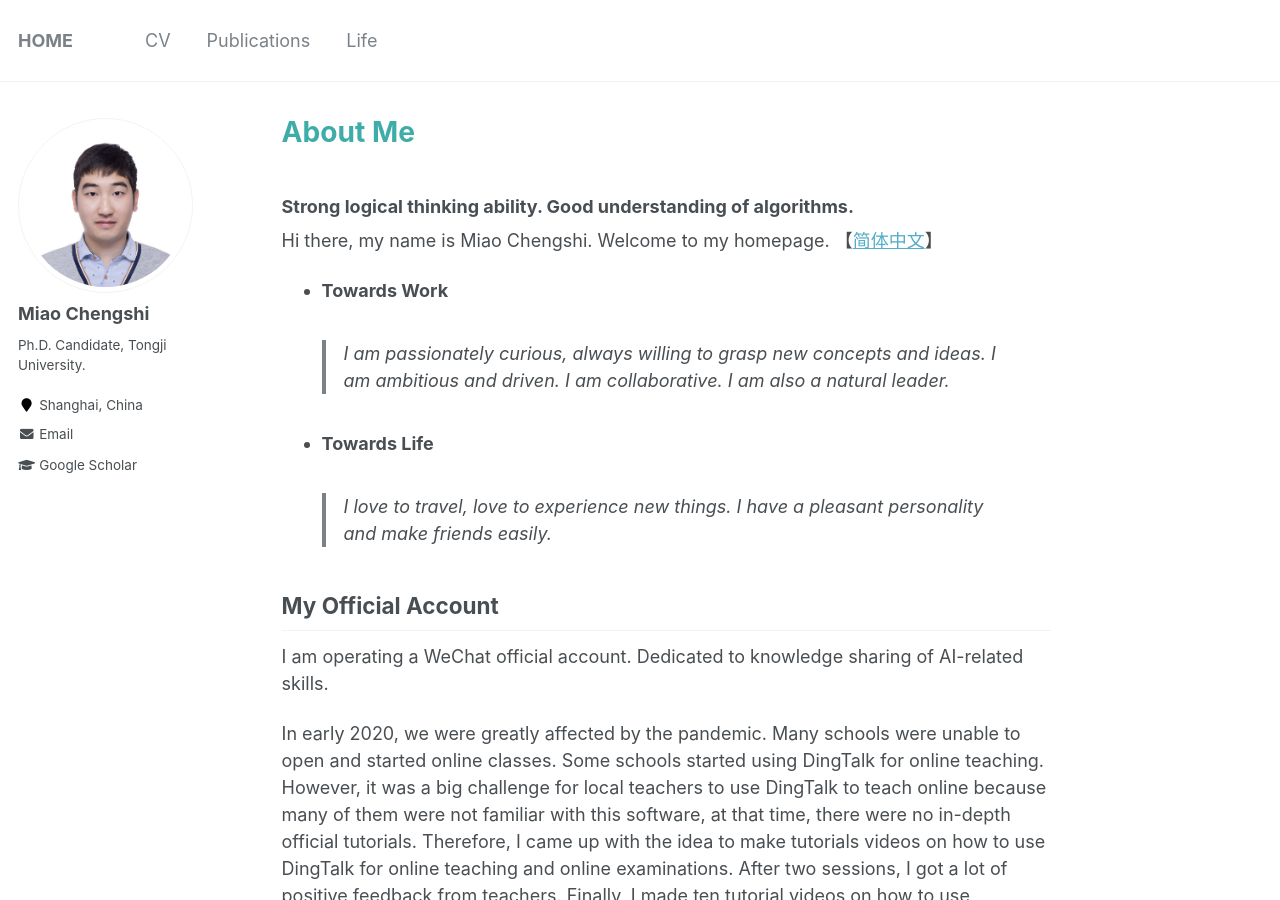
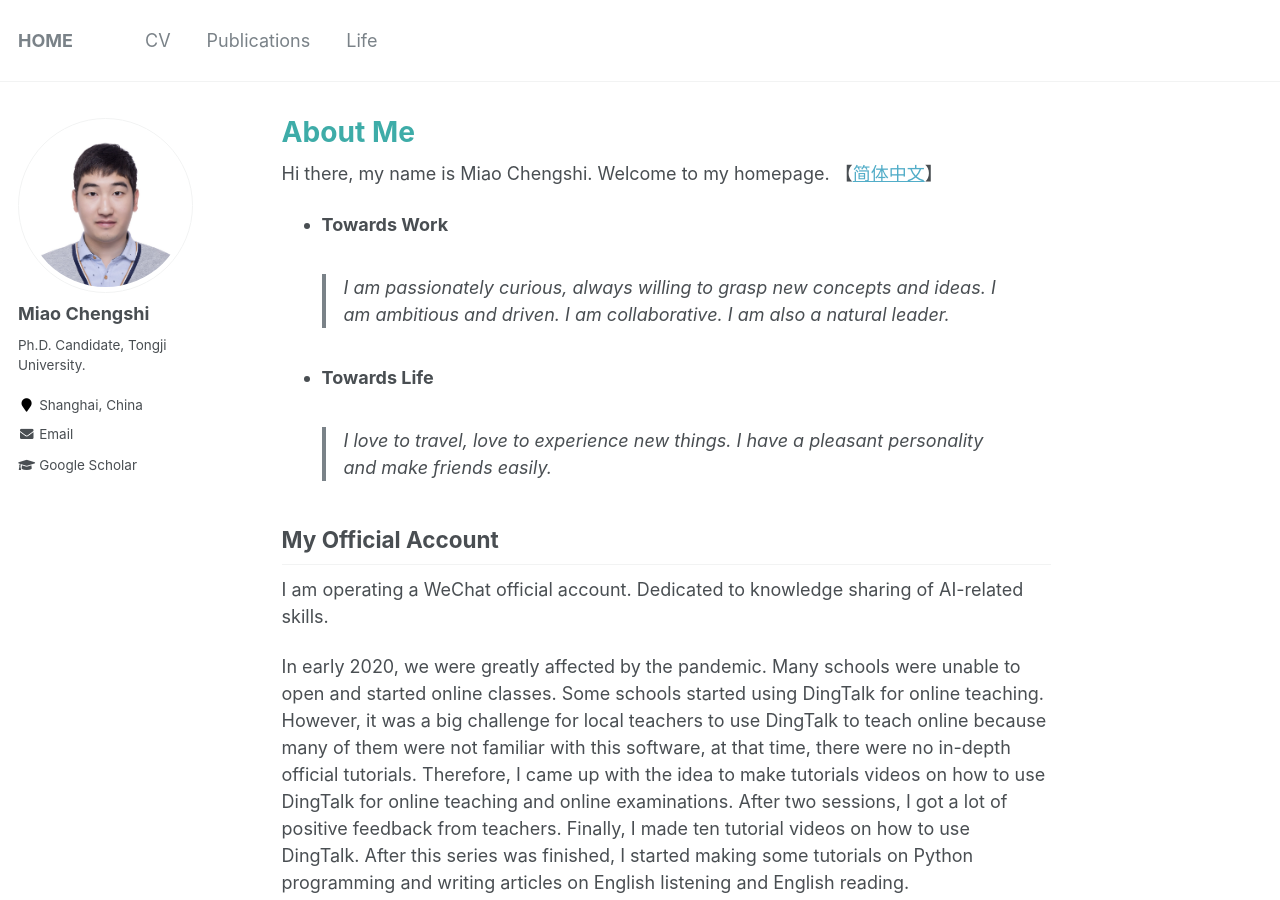
Before and after one commit to miaochengshi/miaochengshi.github.io, a Jekyll site: the page built from _pages/about.md, in a window 1280 px wide and 900 px high. Built offline with Jekyll 4.4.1, drawn with Linux system fonts in a browser that asks for light colours.

Commit message:
Update about.md

```diff
--- a/_pages/about.md
+++ b/_pages/about.md
@@ -7,8 +7,6 @@ redirect_from:
   - /about/
   - /about.html
 ---
-
-### Strong logical thinking ability. Good understanding of algorithms.
 
 Hi there, my name is Miao Chengshi. Welcome to my homepage. 【[简体中文](https://miaochengshi.github.io/cn/)】
 
```
